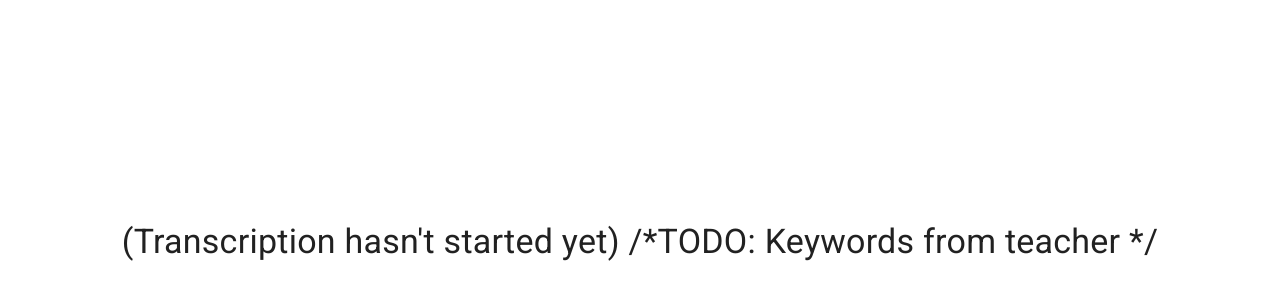
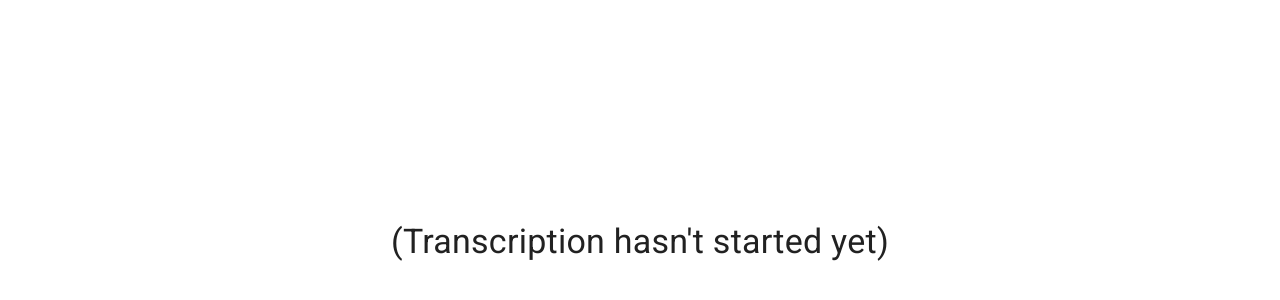
Before and after one commit to PivotClass/Pivot, a Next.js app: page /TranscriptViewer in a window 1280 px wide. Shown: the part 152-452 px from the top of the page. Built offline with nearby package versions, Linux system fonts and the light colour scheme.

Commit message:
commented out TODO for video

```diff
--- a/pages/TranscriptViewer.js
+++ b/pages/TranscriptViewer.js
@@ -38,7 +38,7 @@ export default function TranscriptViewer(props) {
                 {/*TODO: change this.state.current_output to transcript from teacher.*/}
                 {/*{this.state.current_output ? this.state.current_output : "(Transcription hasn't started yet)"}*/}
                 (Transcription hasn't started yet)
-                /*TODO: Keywords from teacher */
+                {/*TODO: Keywords from teacher */}
             </Typography>
         </div>
     )
```
